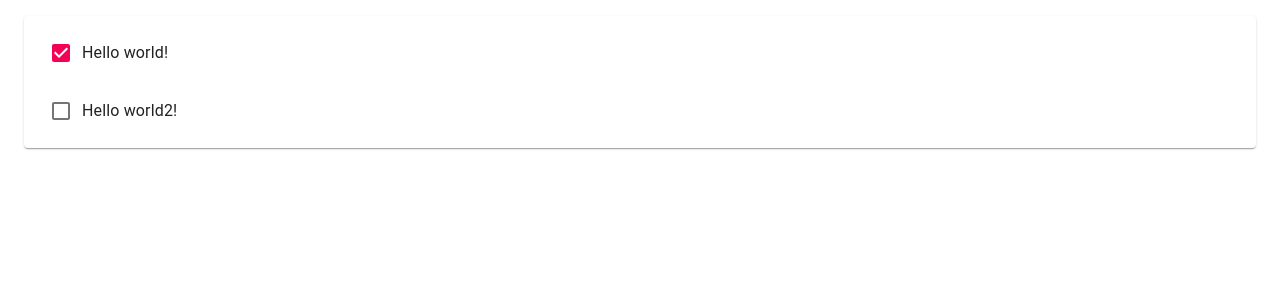
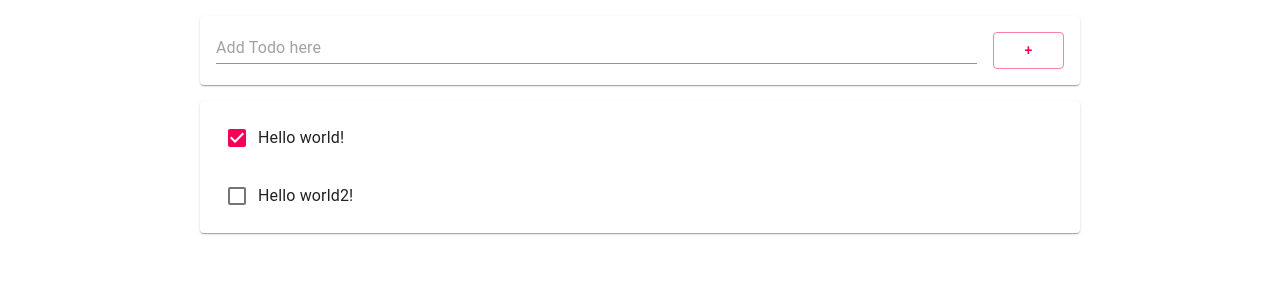
Before and after one commit to kimziou77/web101, a React (Create React App) app in the folder web101/: page / in a window 1280 px wide. Shown: the top 300 px of the page. Built offline with nearby package versions, Linux system fonts and the light colour scheme.

Commit message:
Feat: AddTodo.js

```diff
--- a/web101/src/App.js
+++ b/web101/src/App.js
@@ -1,6 +1,7 @@
 import React from 'react'
 import Todo from './components/Todo'
-import {List, Paper} from "@material-ui/core";
+import {Container, List, Paper} from "@material-ui/core";
+import AddTodo from "./components/AddTodo";
 
 
 class App extends React.Component {
@@ -22,7 +23,12 @@ class App extends React.Component {
             </Paper>
         )
 
-        return <div className="App">{todoItems}</div>
+        return (<div className="App">
+                    <Container maxWidth="md">
+                        <AddTodo/>
+                        <div className="TodoList">{todoItems}</div>
+                    </Container>
+                </div>);
     }
 }
 
--- /dev/null
+++ b/web101/src/components/AddTodo.js
@@ -0,0 +1,24 @@
+import React from 'react'
+import {Button, Grid, Paper, TextField} from "@material-ui/core";
+
+class AddTodo extends React.Component{
+    constructor(props) {
+        super(props);
+        this.tate = { item: {title:""} }
+    }
+    render(){
+        return (
+            <Paper style={{margin:16, padding:16}}>
+                <Grid container>
+                    <Grid xs={11} xd={11} item style={{paddingRight:16}}>
+                        <TextField placeholder="Add Todo here" fullWidth/>
+                    </Grid>
+                    <Grid xs={1} xd={1} item>
+                        <Button fullWidth color="secondary" variant="outlined">+</Button>
+                    </Grid>
+                </Grid>
+            </Paper>
+        );
+    }
+}
+export default AddTodo
```
